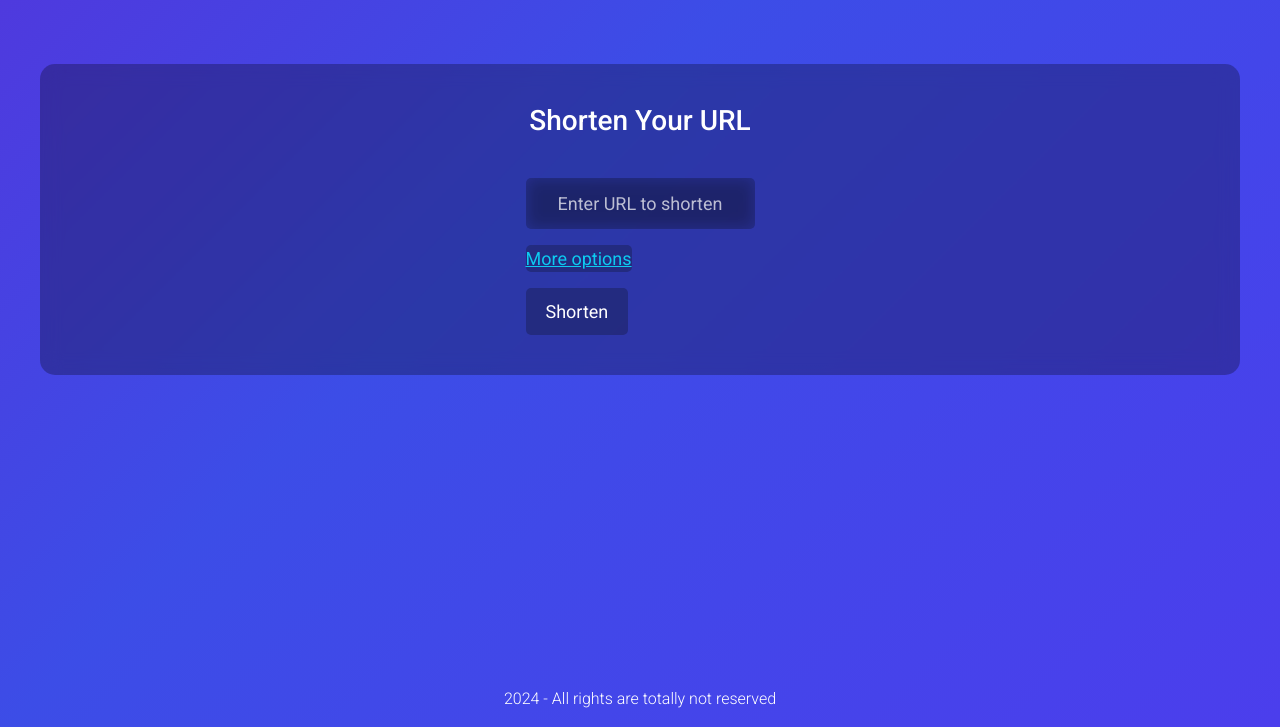
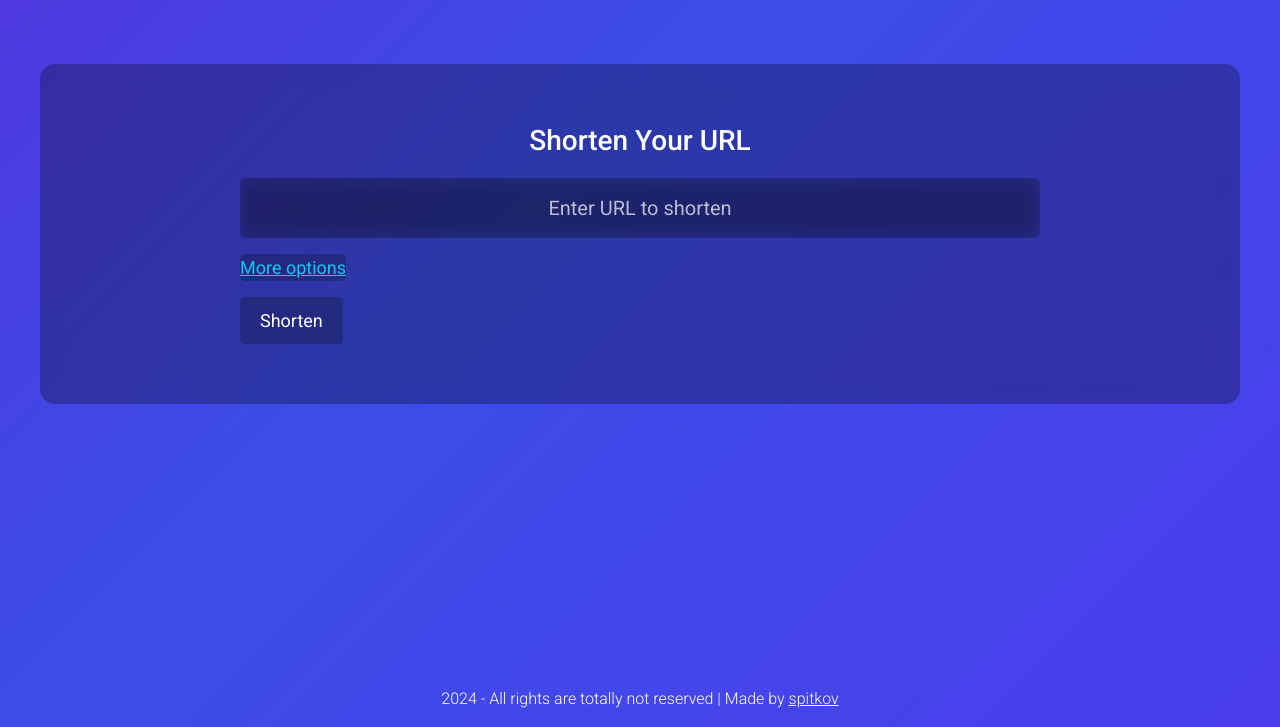
Before and after one commit to spitkov/urlshortener, a Flask app: page / in a window 1280 px wide. Shown: the part 73-800 px from the top of the page. Run offline with Flask 3, Linux system fonts and the light colour scheme.

Commit message:
credit and some improvements

```diff
--- a/app.py
+++ b/app.py
@@ -80,15 +80,16 @@ def redirect_to_url(short_url):
     url = URL.query.filter_by(short_url=short_url).first_or_404()
     user = User.query.get(url.user_id)
     uploader = user.username if user else "Anonymous"
+    is_password_protected = bool(url.password_hash)
 
-    if url.password_hash:
+    if is_password_protected:
         if request.method == 'POST':
             if url.check_password(request.form.get('password')):
-                return render_template('redirect.html', url=url, uploader=uploader)
+                return render_template('redirect.html', url=url, uploader=uploader, is_password_protected=is_password_protected)
             else:
                 flash('Incorrect password', 'danger')
         return render_template('password_prompt.html', short_url=short_url)
-    return render_template('redirect.html', url=url, uploader=uploader)
+    return render_template('redirect.html', url=url, uploader=uploader, is_password_protected=is_password_protected)
 
 @app.route('/register', methods=['GET', 'POST'])
 def register():
--- a/static/css/styles.css
+++ b/static/css/styles.css
@@ -103,6 +103,19 @@ input:focus, .form-control:focus {
     gap: 20px;
     backdrop-filter: blur(10px);
     margin: 40px auto;
+}
+
+.content-wrapper {
+    width: 100%;
+    max-width: 800px;
+    display: flex;
+    flex-direction: column;
+    align-items: center;
+}
+
+.wide-input {
+    width: 100%;
+    max-width: 100%;
 }
 
 .navbar {
@@ -215,3 +228,14 @@ input:focus, .form-control:focus {
 .api-key-input::selection {
     background-color: rgba(255, 255, 255, 0.3);
 }
+
+@media (min-width: 768px) {
+    .box {
+        padding: 60px;
+    }
+
+    .wide-input {
+        font-size: 20px;
+        padding: 15px;
+    }
+}
--- a/templates/base.html
+++ b/templates/base.html
@@ -64,7 +64,7 @@
 
     <footer class="footer mt-auto py-3">
         <div class="container text-center">
-            <p class="mb-0">2024 - All rights are totally not reserved</p>
+            <p class="mb-0">2024 - All rights are totally not reserved | Made by <a href="https://spitkov.hu" target="_blank" class="text-light">spitkov</a></p>
         </div>
     </footer>
 
--- a/templates/index.html
+++ b/templates/index.html
@@ -2,28 +2,30 @@
 
 {% block content %}
 <div class="box">
+    <div class="content-wrapper">
         <h2>Shorten Your URL</h2>
-    <form method="POST">
+        <form method="POST" class="w-100">
             <div class="mb-3">
-            <input type="text" class="form-control" id="url" name="url" placeholder="Enter URL to shorten" required>
+                <input type="text" class="form-control wide-input" id="url" name="url" placeholder="Enter URL to shorten" required>
             </div>
             <div class="mb-3">
                 <button type="button" class="btn btn-link text-info p-0" id="show-options">More options</button>
             </div>
             <div class="mb-3 d-none" id="more-options">
-            <input type="text" class="form-control" id="vanity" name="vanity" placeholder="Custom short URL (optional)">
-            <input type="password" class="form-control mt-2" id="password" name="password" placeholder="Password protect URL (optional)">
+                <input type="text" class="form-control wide-input" id="vanity" name="vanity" placeholder="Custom short URL (optional)">
+                <input type="password" class="form-control wide-input mt-2" id="password" name="password" placeholder="Password protect URL (optional)">
             </div>
             <button type="submit" class="btn">Shorten</button>
         </form>
         {% if short_url %}
-    <div class="mt-4">
+        <div class="mt-4 w-100">
             <h3>Your shortened URL:</h3>
-        <a href="{{ short_url }}" class="text-info">
+            <a href="{{ short_url }}" class="text-info wide-input d-block">
                 {{ short_url }}
             </a>
         </div>
         {% endif %}
+    </div>
 </div>
 {% endblock %}
 
--- a/templates/redirect.html
+++ b/templates/redirect.html
@@ -5,7 +5,11 @@
     <meta name="viewport" content="width=device-width, initial-scale=1.0">
     <title>Redirecting...</title>
     <meta property="og:title" content="Shortened URL by {{ uploader }}">
+    {% if is_password_protected %}
+    <meta property="og:description" content="This is a password-protected shortened link. You'll need a password to access the original URL.">
+    {% else %}
     <meta property="og:description" content="This is a shortened link. Click to visit the original URL.">
+    {% endif %}
     <meta property="og:url" content="{{ url_for('redirect_to_url', short_url=url.short_url, _external=True, _scheme='https') }}">
     <meta property="og:type" content="website">
     <meta http-equiv="refresh" content="0;url={{ url.original_url }}">
```
Lines whose indentation alone changed are shown as unchanged.
